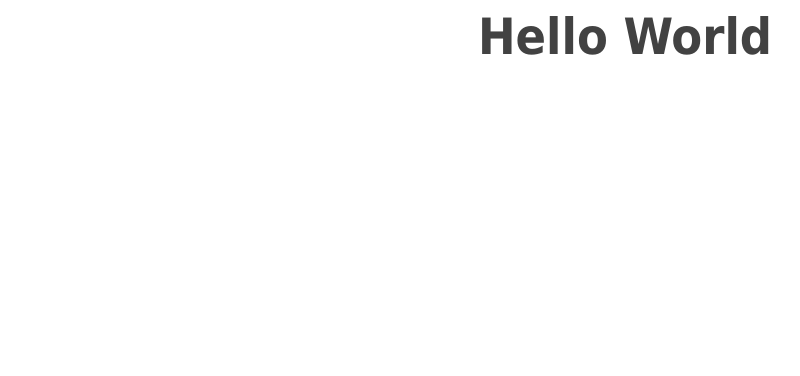
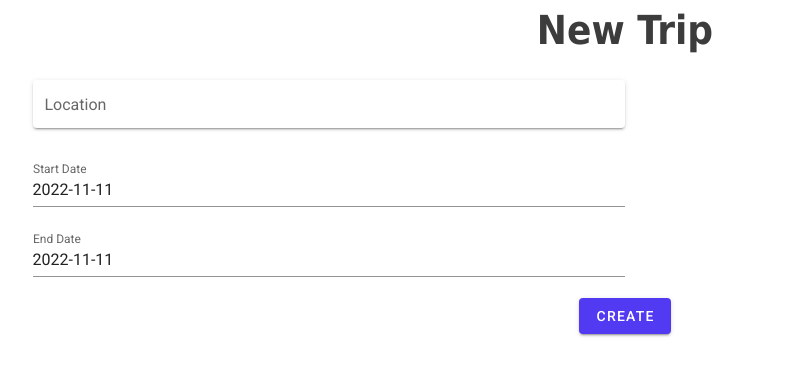
Before and after one commit to kolbyrogers/Trippin, a Nuxt app: page /new_trip in a window 1280 px wide. Shown: the top 376 px of the page, without its empty margins (15-815 px from the left). Built offline with nearby package versions, Linux system fonts and the light colour scheme.

Commit message:
More changes to pages + more components

```diff
--- a/pages/new_trip.vue
+++ b/pages/new_trip.vue
@@ -1,9 +1,111 @@
 <template>
-  <h1>Hello World</h1>
+  <v-container>
+    <v-row justify="center">
+      <h1 class="trip-heading">New Trip</h1>
+    </v-row>
+    <v-row>
+      <v-col cols="6">
+        <v-row>
+          <v-text-field label="Location" solo></v-text-field>
+        </v-row>
+        <v-row>
+          <!-- Import Google Map Component -->
+        </v-row>
+        <v-row>
+          <v-dialog
+            ref="dialog"
+            v-model="modal_start"
+            :return-value.sync="date_start"
+            persistent
+            width="290px"
+          >
+            <template v-slot:activator="{ on, attrs }">
+              <v-text-field
+                v-model="date_start"
+                label="Start Date"
+                readonly
+                v-bind="attrs"
+                v-on="on"
+              ></v-text-field>
+            </template>
+            <v-date-picker v-model="date_start" scrollable>
+              <v-spacer></v-spacer>
+              <v-btn text color="primary" @click="modal_start = false">
+                Cancel
+              </v-btn>
+              <v-btn
+                text
+                color="primary"
+                @click="$refs.dialog.save(date_start)"
+              >
+                OK
+              </v-btn>
+            </v-date-picker>
+          </v-dialog>
+        </v-row>
+        <v-row>
+          <v-dialog
+            ref="dialog"
+            v-model="modal_end"
+            :return-value.sync="date_end"
+            persistent
+            width="290px"
+          >
+            <template v-slot:activator="{ on, attrs }">
+              <v-text-field
+                v-model="date_end"
+                label="End Date"
+                readonly
+                v-bind="attrs"
+                v-on="on"
+              ></v-text-field>
+            </template>
+            <v-date-picker v-model="date_end" scrollable>
+              <v-spacer></v-spacer>
+              <v-btn text color="primary" @click="modal_end = false">
+                Cancel
+              </v-btn>
+              <v-btn text color="primary" @click="$refs.dialog.save(date_end)">
+                OK
+              </v-btn>
+            </v-date-picker>
+          </v-dialog>
+        </v-row>
+      </v-col>
+      <v-col cols="6"></v-col>
+    </v-row>
+    <v-row justify="center">
+      <v-btn color="primary" class="white--text">Create</v-btn>
+    </v-row>
+  </v-container>
 </template>
 
 <script>
-export default {}
+export default {
+  data() {
+    return {
+      modal_start: false,
+      modal_end: false,
+      date_start: new Date(Date.now() - new Date().getTimezoneOffset() * 60000)
+        .toISOString()
+        .substr(0, 10),
+      date_end: new Date(Date.now() - new Date().getTimezoneOffset() * 60000)
+        .toISOString()
+        .substr(0, 10),
+    }
+  },
+  computed: {
+    computedDateFormatted() {
+      return this.date
+    },
+  },
+}
 </script>
 
-<style></style>
+<style>
+.trip-heading {
+  font-size: 2.5rem;
+  font-weight: 700;
+  color: #3c3c3c;
+}
+</style>
--- a/pages/trips/index.vue
+++ b/pages/trips/index.vue
@@ -31,10 +31,39 @@
       <h1 class="trip-header">Current Trips</h1>
     </v-row>
     <v-divider class="thicc"></v-divider>
+    <div v-if="tripsPlanned">
+      <v-row v-for="trip in trips" :key="trip.id">
+        <Trip
+          :image="trip.image"
+          :location="trip.location"
+          :date="trip.start_date"
+        ></Trip>
+      </v-row>
+    </div>
+    <div v-else>
+      <v-row class="pl-3 pt-4">
+        <h3>You have no trips planned, plan a trip today!</h3>
+      </v-row>
+    </div>
+
     <v-row class="mt-4">
       <h1 class="trip-header">Past Trips</h1>
     </v-row>
     <v-divider class="thicc"></v-divider>
+    <div v-if="pastTripsFinished">
+      <v-row v-for="trip in past_trips" :key="trip.id">
+        <Trip
+          :image="trip.image"
+          :location="trip.location"
+          :date="trip.start_date"
+        ></Trip>
+      </v-row>
+    </div>
+    <div v-else>
+      <v-row class="pl-3 pt-4">
+        <h3>You have no past trips.</h3>
+      </v-row>
+    </div>
   </v-container>
 </template>
 
@@ -43,6 +72,8 @@ export default {
   data() {
     return {
       sharedTrips: false,
+      trips: [],
+      past_trips: [],
     }
   },
   methods: {
@@ -53,12 +84,21 @@ export default {
       this.$router.push('/new_trip')
     },
   },
+  computed: {
+    tripsPlanned() {
+      return this.trips.length > 0 ? true : false
+    },
+    pastTripsFinished() {
+      return this.past_trips.length > 0 ? true : false
+    },
+  },
 }
 </script>
 
 <style lang="scss">
 .trip-header {
   margin-bottom: 0px;
+  padding-left: 8px;
 }
 .header {
   font-weight: bold;
```
Also changed, not shown: components/Map.vue (added), components/Trip.vue (added).
